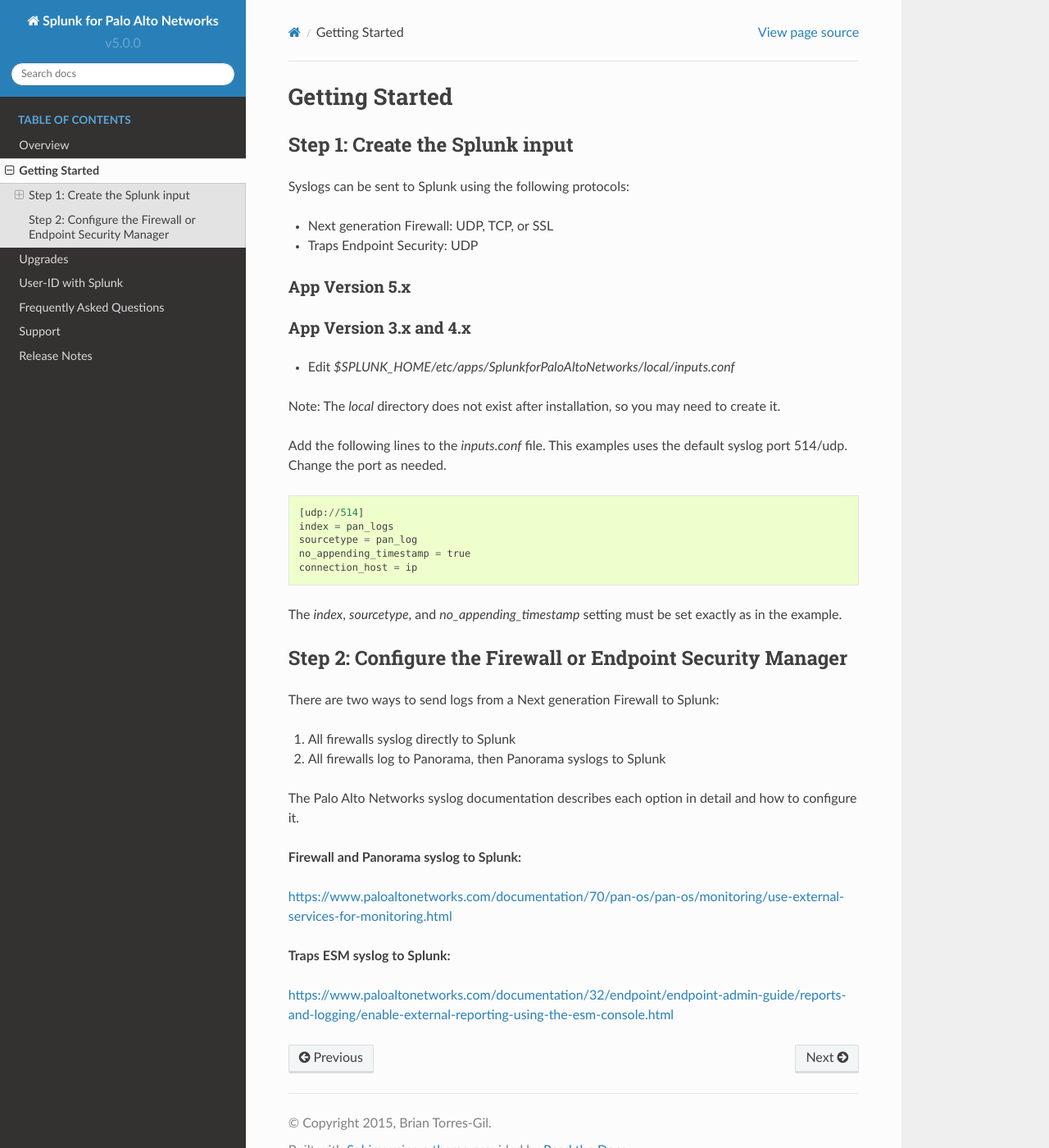
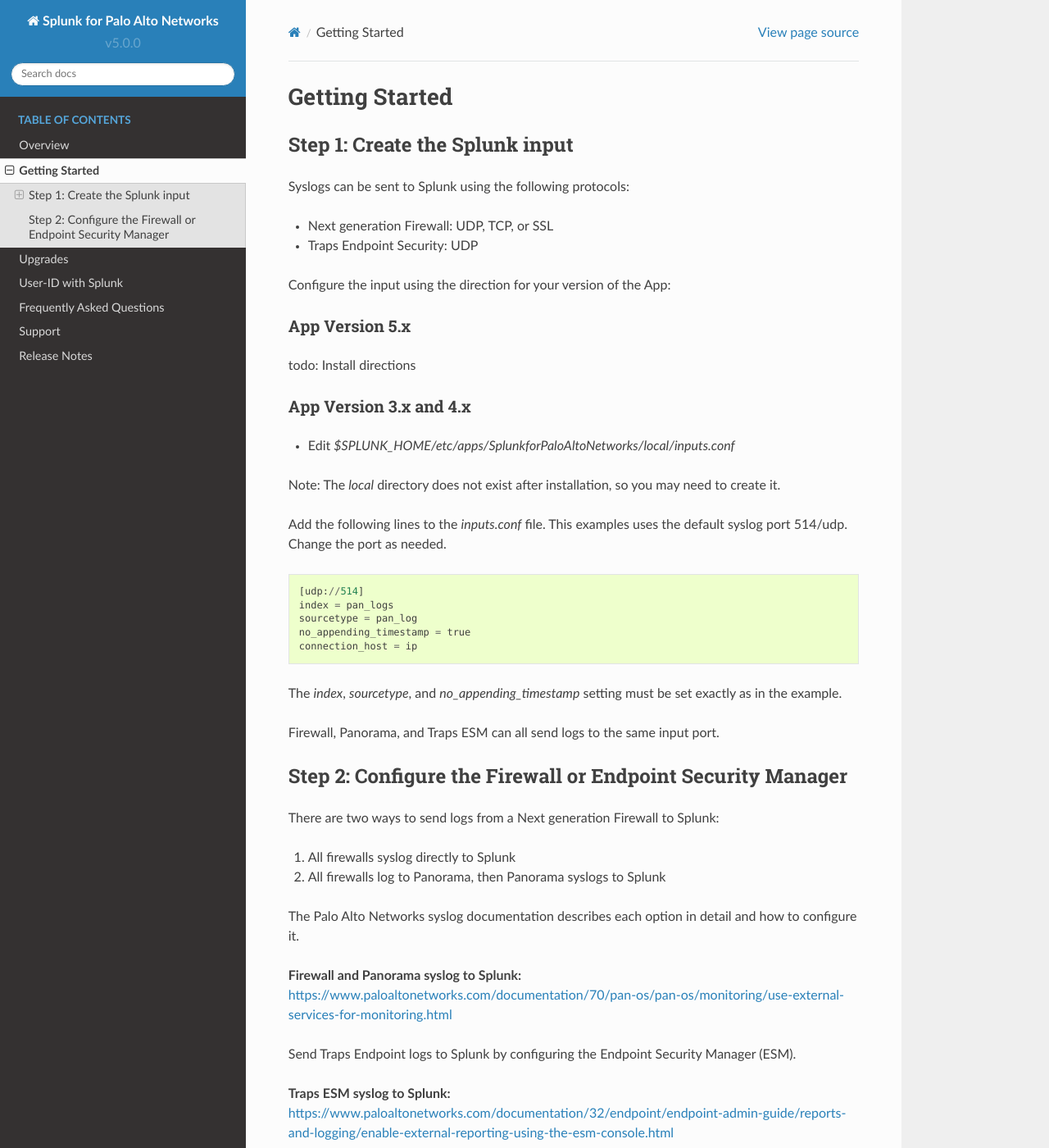
Before and after one commit to PaloAltoNetworks/pan-os-python, a Sphinx documentation site: the page built from docs/getting_started.rst, in a window 1280 px wide and 1400 px high. Shown: the whole window at 82% size. Built offline with Sphinx 7.4.7 and the Read the Docs theme 2.0.0, drawn with Linux system fonts in a browser that asks for light colours; pages that are not in the unit, such as notebooks, are missing from menus.

Commit message:
Updates to getting started documentation

```diff
--- a/docs/getting_started.rst
+++ b/docs/getting_started.rst
@@ -9,10 +9,12 @@
 * Next generation Firewall: UDP, TCP, or SSL
 * Traps Endpoint Security: UDP
 
+Configure the input using the direction for your version of the App:
+
 App Version 5.x
 ~~~~~~~~~~~~~~~
 
-
+todo: Install directions
 
 App Version 3.x and 4.x
 ~~~~~~~~~~~~~~~~~~~~~~~
@@ -34,6 +36,8 @@
 The `index`, `sourcetype`, and `no_appending_timestamp` setting must be set
 exactly as in the example.
 
+Firewall, Panorama, and Traps ESM can all send logs to the same input port.
+
 Step 2: Configure the Firewall or Endpoint Security Manager
 -----------------------------------------------------------
 
@@ -46,9 +50,10 @@
 and how to configure it.
 
 **Firewall and Panorama syslog to Splunk:**
-
 https://www.paloaltonetworks.com/documentation/70/pan-os/pan-os/monitoring/use-external-services-for-monitoring.html
 
+Send Traps Endpoint logs to Splunk by configuring the Endpoint Security
+Manager (ESM).
+
 **Traps ESM syslog to Splunk:**
-
 https://www.paloaltonetworks.com/documentation/32/endpoint/endpoint-admin-guide/reports-and-logging/enable-external-reporting-using-the-esm-console.html
```
